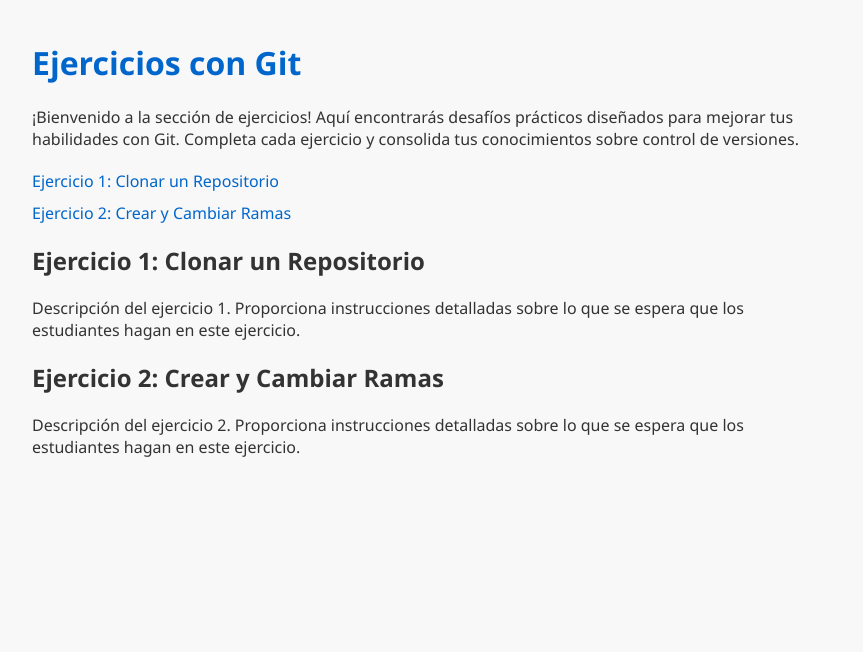
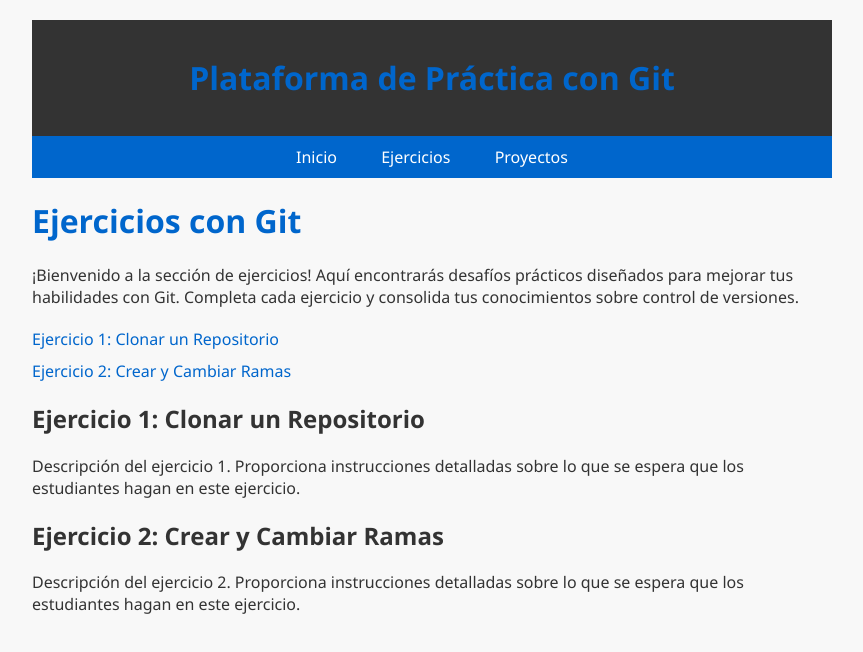
Before and after one commit to jritsqmet/app-isi-temp2, a plain HTML site: page ejercicios.html in a window 1280 px wide. Shown: the whole page, without its empty margins (208-1071 px from the left). Drawn offline with Linux system fonts and the light colour scheme.

Commit message:
Creación de nav en Ejercicios

```diff
--- a/ejercicios.html
+++ b/ejercicios.html
@@ -12,6 +12,26 @@
             padding: 20px;
             background-color: #f8f8f8;
             color: #333;
+        }
+        header {
+            background-color: #333;
+            color: #fff;
+            padding: 15px;
+            text-align: center;
+        }
+
+        nav {
+            background-color: #0066cc;
+            color: #fff;
+            padding: 10px;
+            text-align: center;
+        }
+
+        nav a {
+            color: #fff;
+            text-decoration: none;
+            padding: 10px;
+            margin: 0 10px;
         }
 
         h1 {
@@ -42,6 +62,15 @@
     </style>
 </head>
 <body>
+    <header>
+        <h1>Plataforma de Práctica con Git</h1>
+    </header>
+
+    <nav>
+        <a href="index.html">Inicio</a>
+        <a href="ejercicios.html">Ejercicios</a>
+        <a href="proyectos.html">Proyectos</a>
+    </nav>
 
     <h1>Ejercicios con Git</h1>
 
```
